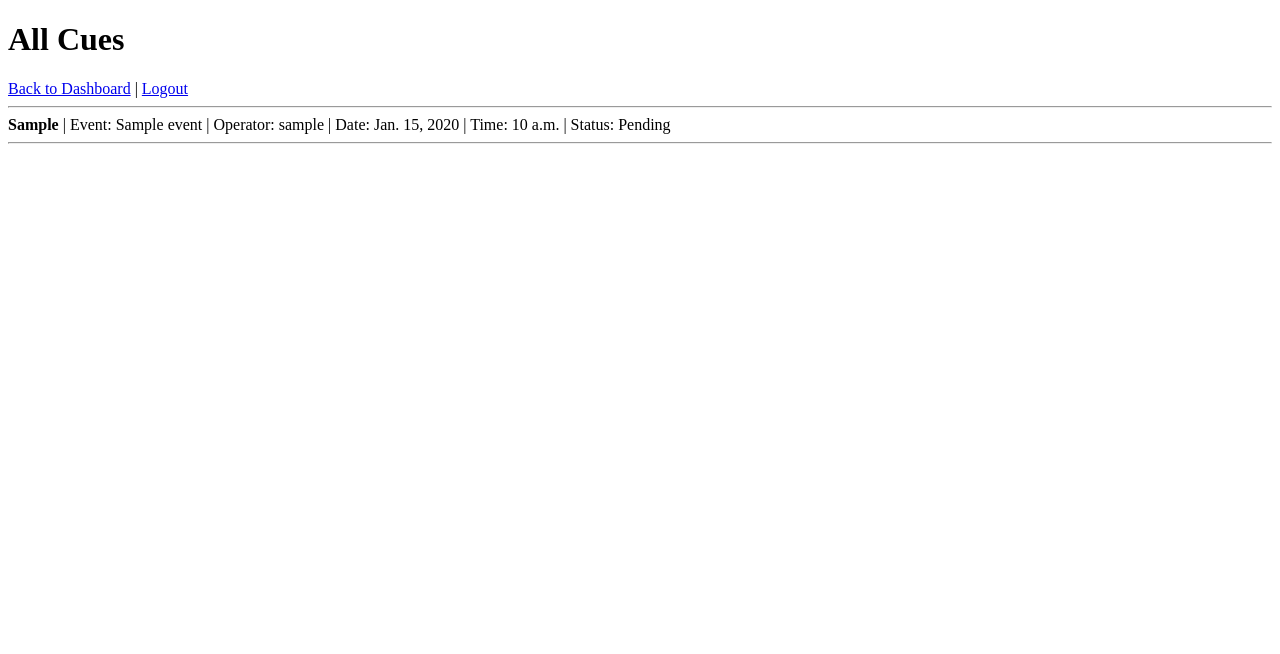
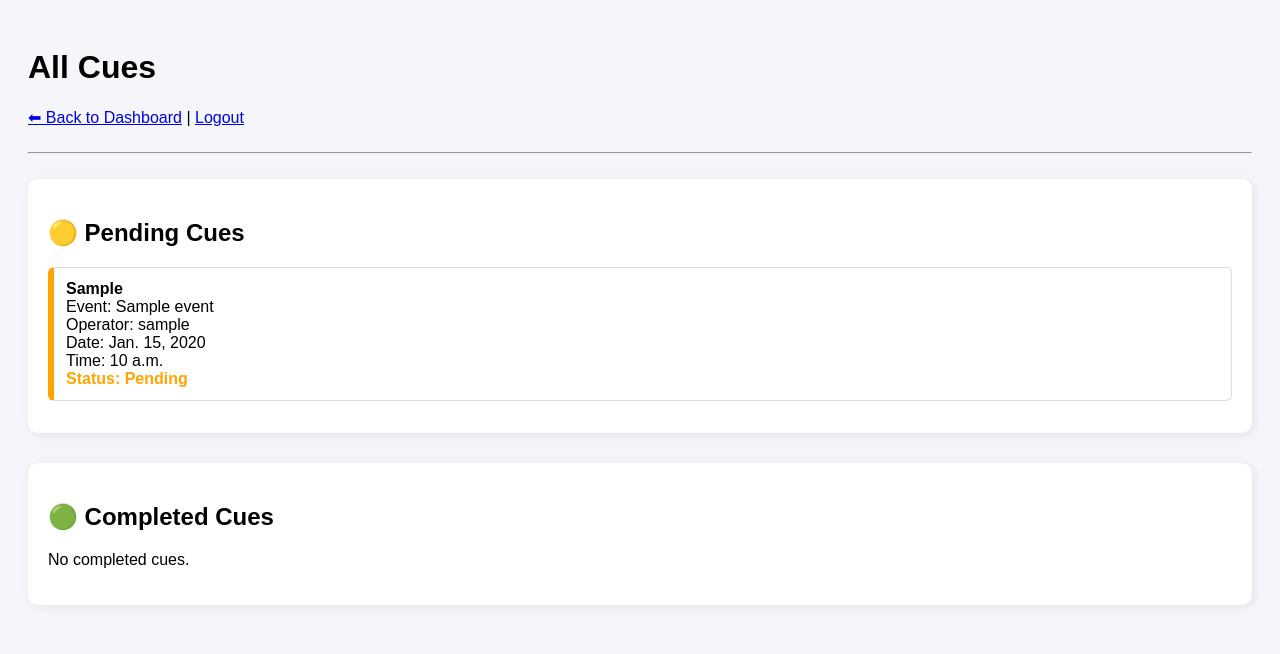
Before and after one commit to 4swin-80/Event_Mngmnt_Django, a Django app: page /cues/ in a window 1280 px wide. Shown: the top 654 px of the page. Run offline with Django 5.2, Linux system fonts and the light colour scheme; a user stored in the database is signed in; tables that the repository leaves empty hold one stand-in row (values such as "Sample post").

Commit message:
Refactor cue list display to separate pending and completed cues with improved styling

```diff
--- a/core/templates/cue_list.html
+++ b/core/templates/cue_list.html
@@ -2,29 +2,107 @@
 <html>
 <head>
     <title>Cue List</title>
+
+    <style>
+        body {
+            font-family: Arial, sans-serif;
+            padding: 20px;
+            background-color: #f4f6f9;
+        }
+
+        .top-links {
+            margin-bottom: 15px;
+        }
+
+        .section {
+            background: white;
+            padding: 20px;
+            margin-bottom: 30px;
+            border-radius: 10px;
+            box-shadow: 2px 2px 10px rgba(0,0,0,0.08);
+        }
+
+        .cue-card {
+            border: 1px solid #ddd;
+            padding: 12px;
+            margin-bottom: 12px;
+            border-radius: 6px;
+        }
+
+        .pending {
+            border-left: 6px solid orange;
+        }
+
+        .completed {
+            border-left: 6px solid green;
+        }
+
+        .pending-status {
+            color: orange;
+            font-weight: bold;
+        }
+
+        .completed-status {
+            color: green;
+            font-weight: bold;
+        }
+
+        hr {
+            margin: 25px 0;
+        }
+    </style>
 </head>
 <body>
 
 <h1>All Cues</h1>
 
-<a href="{% url 'admin_dashboard' %}">Back to Dashboard</a> |
-<a href="{% url 'logout' %}">Logout</a>
+<div class="top-links">
+    <a href="{% url 'admin_dashboard' %}">⬅ Back to Dashboard</a> |
+    <a href="{% url 'logout' %}">Logout</a>
+</div>
 
 <hr>
 
-{% for cue in cues %}
-    <div>
-        <strong>{{ cue.cue_action }}</strong> |
-        Event: {{ cue.event.name }} |
-        Operator: {{ cue.operator.username }} |
-        Date: {{ cue.cue_date }} |
-        Time: {{ cue.cue_time }} |
-        Status: {{ cue.cue_status }}
-    </div>
-    <hr>
-{% empty %}
-    <p>No cues available.</p>
-{% endfor %}
+<!-- 🟡 PENDING SECTION (TOP) -->
+<div class="section">
+    <h2>🟡 Pending Cues</h2>
+
+    {% for cue in pending_cues %}
+        <div class="cue-card pending">
+            <strong>{{ cue.cue_action }}</strong><br>
+            Event: {{ cue.event.name }} <br>
+            Operator: {{ cue.operator.username }} <br>
+            Date: {{ cue.cue_date }} <br>
+            Time: {{ cue.cue_time }} <br>
+            <span class="pending-status">
+                Status: {{ cue.cue_status }}
+            </span>
+        </div>
+    {% empty %}
+        <p>No pending cues.</p>
+    {% endfor %}
+</div>
+
+
+<!-- 🟢 COMPLETED SECTION (BOTTOM) -->
+<div class="section">
+    <h2>🟢 Completed Cues</h2>
+
+    {% for cue in completed_cues %}
+        <div class="cue-card completed">
+            <strong>{{ cue.cue_action }}</strong><br>
+            Event: {{ cue.event.name }} <br>
+            Operator: {{ cue.operator.username }} <br>
+            Date: {{ cue.cue_date }} <br>
+            Time: {{ cue.cue_time }} <br>
+            <span class="completed-status">
+                Status: {{ cue.cue_status }}
+            </span>
+        </div>
+    {% empty %}
+        <p>No completed cues.</p>
+    {% endfor %}
+</div>
 
 </body>
 </html>
--- a/core/views.py
+++ b/core/views.py
@@ -384,8 +384,13 @@ def cue_list(request):
     if request.user.role != "admin":
         return redirect("login")
 
-    cues = Cue.objects.all()
-    return render(request, "cue_list.html", {"cues": cues})
+    pending_cues = Cue.objects.filter(cue_status="Pending").order_by("cue_date", "cue_time")
+    completed_cues = Cue.objects.filter(cue_status="Completed").order_by("-cue_date", "-cue_time")
+
+    return render(request, "cue_list.html", {
+        "pending_cues": pending_cues,
+        "completed_cues": completed_cues
+    })
 
 
 @login_required
```
